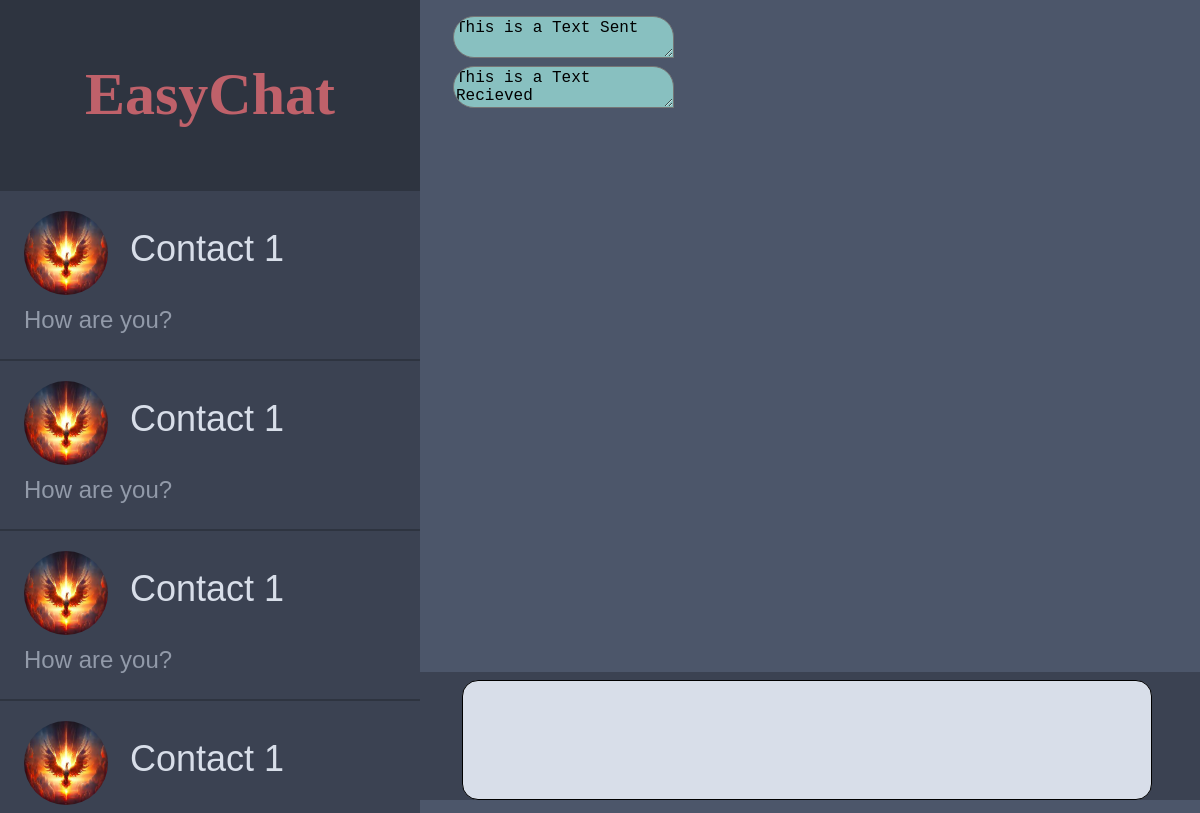
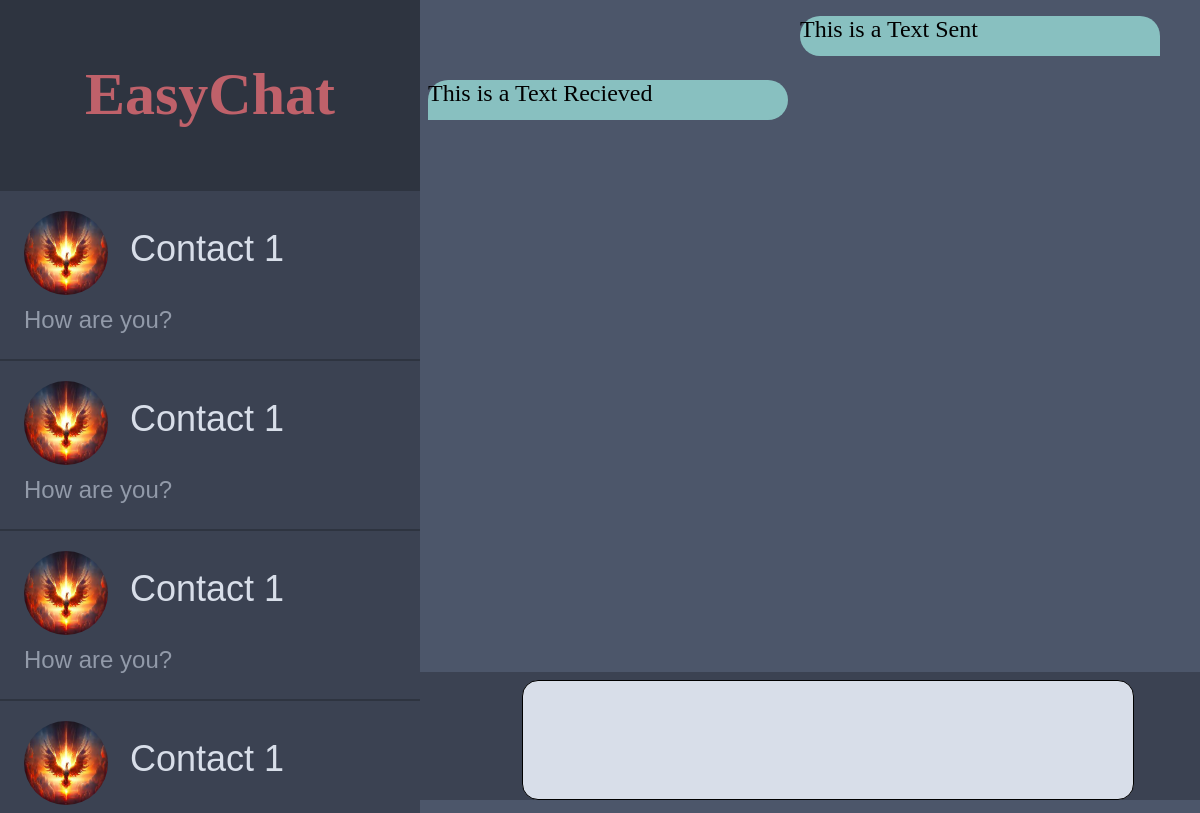
Before and after one commit to BlackPhoenix0914/EasyChatProject, an Electron app: page index.html in a window 1200 px wide. Drawn offline with Linux system fonts and the light colour scheme; no server answers.

Commit message:
more updates

```diff
--- a/index.css
+++ b/index.css
@@ -68,7 +68,7 @@ body{
 .LastText{
     font-size: 2vw;
     margin-top: 0;
-    color: #929AA9; ##middle Grey
+    color: #929AA9;
 }
 .TextArea{
     margin-left: 35vw;
@@ -86,7 +86,6 @@ body{
     right: 0;
     left: 35vw;
     overflow: scoll;
-    scoll-behavior: smooth;
     text-align: center;
     justify-content: center;
 }
@@ -94,8 +93,8 @@ body{
     background-color: #D8DEE9;
     border: none;
     position: center;
-    margin-left 5vw;
-    margin-right 2vw;
+    margin-left: 5vw;
+    margin-right: 2vw;
     width: 58xw;
     max-width: 56vw;
     outline: none;
@@ -108,13 +107,24 @@ body{
     justify-content: center;
     font-size: large;
 }
-.Text{
+.TextSent{
     background-color: #88C0C0;
     margin-top: 1vh;
-    margin-left: 25px;
-    font-size: large;
+    margin-left: 31vw;
+    font-size: x-large;
     border-radius: 25px 25px 0px 25px;
     max-width: 30vw;
+    height: 5vh;
+    display: block;
+}
+.TextRecieved{
+    background-color: #88C0C0;
+    margin-top: 1vh;
+    margin-left: 1 vw;
+    font-size: x-large;
+    border-radius: 25px 25px 25px 0px;
+    max-width: 30vw;
+    height: 5vh;
     display: block;
 }
 
--- a/index.html
+++ b/index.html
@@ -3,6 +3,7 @@
 <title>EasyChat</title>
 <meta name="viewport" content="width=device-width, initial-scale=1">
 <link rel="stylesheet" href="index.css">
+<script type="text/javascript" src="main.js"></script>
 <body>
 
 <!-- Sidebar -->
@@ -32,8 +33,8 @@
   </div>
 </div>
 <div class="TextArea">
-    <textarea class="Text">This is a Text Sent</textarea>
-    <textarea class="Text">This is a Text Recieved</textarea>
+    <p class="TextSent">This is a Text Sent</p>
+    <p class="TextRecieved">This is a Text Recieved</p>
 </div>
 
 
```
Also changed, not shown: package.json (+6 -1 lines), 1 other file.
